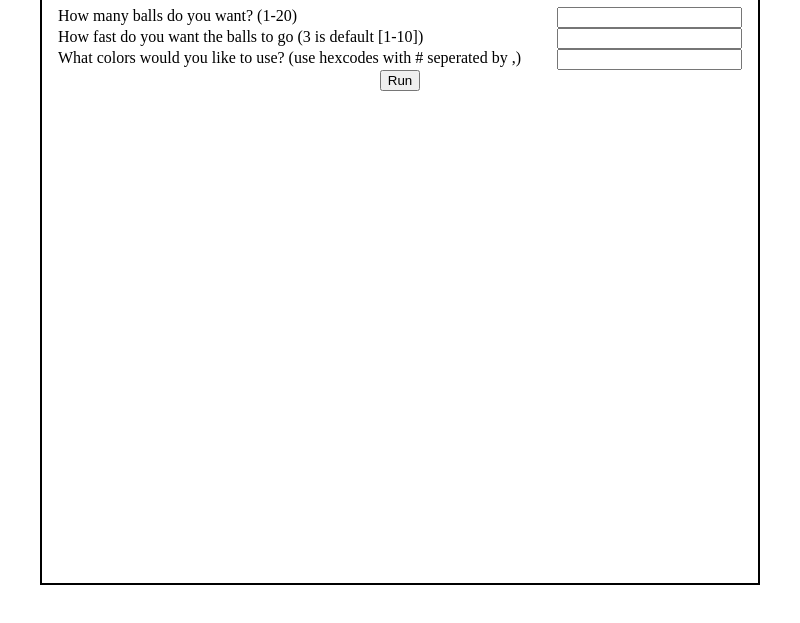
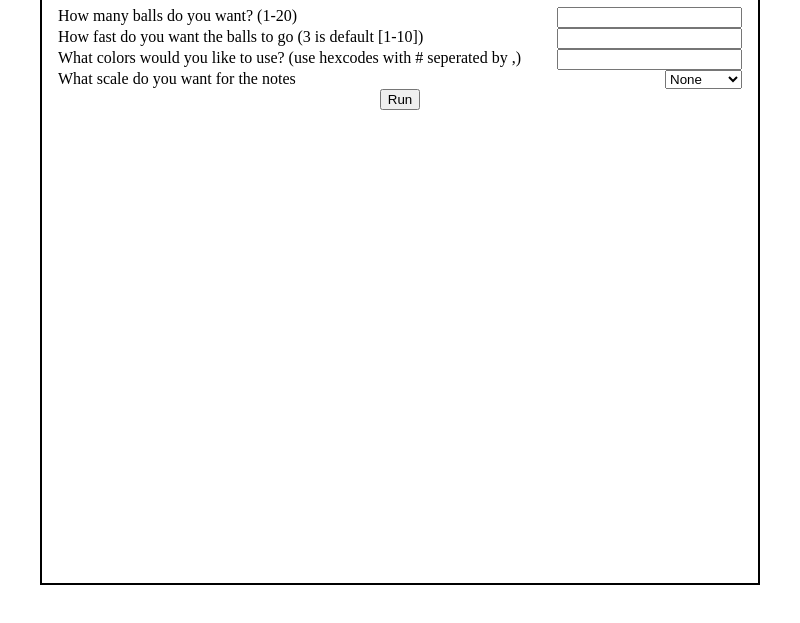
Before and after one commit to AndrewHardemon/SAUS, an Electron app: page options.html in a window 800 px wide. Shown: the part 131-754 px from the top of the page. Drawn offline with Linux system fonts and the light colour scheme.

Commit message:
created scale choice option created logic to dynamically create scale based on userinput

```diff
--- a/options.html
+++ b/options.html
@@ -23,7 +23,25 @@
         <div class="flex-row resizable-input">
           <label for="color-list">What colors would you like to use? (use hexcodes with # seperated by ,)</label>
           <input id="color-list">
-      </div>
+        </div>
+        <div class="flex-row">
+          <label for="scale-choice">What scale do you want for the notes</label>
+          <select id="scale-choice">
+            <option value="none">None</option>
+            <option value="a major">A Major</option>
+            <option value="a minor">A Minor</option>
+            <option value="a# major">A# Major</option>
+            <option value="a# minor">A# Minor</option>
+            <option value="b major">B Major</option>
+            <option value="b minor">B Minor</option>
+            <option value="c major">C Major</option>
+            <option value="c minor">C Minor</option>
+            <option value="c# major">C# Major</option>
+            <option value="c# minor">C# Minor</option>
+            <option value="d major">D Major</option>
+            <option value="b minor">D Minor</option>
+          </select>
+        </div>
         <div class="btn-container">
             <button id="runBtn">Run</button>
         </div>
--- a/options.js
+++ b/options.js
@@ -1,3 +1,4 @@
+// Display color list to input
 const colorListEl = document.querySelector("#color-list")
 const colorListArr = JSON.parse(window.localStorage.getItem("colorList")) || []
 colorListEl.value = colorListArr.toString()
@@ -6,25 +7,30 @@ function runCode(){
     // Get Values
     const ballCount = parseInt(document.querySelector("#ball-count").value)
     const speedCount = parseInt(document.querySelector("#speed-count").value)
-    console.log(ballCount)
+
+    const scaleChoiceEl = document.querySelector("#scale-choice")
+    const scaleChoice = scaleChoiceEl.options[scaleChoiceEl.selectedIndex].value
+    console.log(scaleChoice)
+
     // Validation
-    // Ball Validation
     if(isNaN(ballCount)) return alert("Invalid character. Please insert a number")
     if(ballCount <= 0 || ballCount > 20) return alert("Please insert a number between 1 and 20")
-    // Count Validation
+
     if(isNaN(speedCount)) return alert("Invalid character. Please insert a number")
     if(speedCount <= 0 || speedCount > 10) return alert("Please insert a number between 1 and 10")
 
-    //Color List
+    // Color List
     const colors = colorListEl.value.split(",")
         .map(color => color.trim())
         .filter(color => color[0] === "#" && color.length === 7)
 
-    //Save to localstorage
+    // Save to localstorage
     window.localStorage.setItem("ballCount", ballCount);
     window.localStorage.setItem("speedCount", speedCount);
     window.localStorage.setItem("colorList", colors.length >= 1 ? JSON.stringify(colors) : "");
+    window.localStorage.setItem("scaleChoice", scaleChoice)
 
+    // Change Page
     window.location.href = "./index.html"
 }
 
```
Also changed, not shown: renderer.js (+24 -2 lines).
